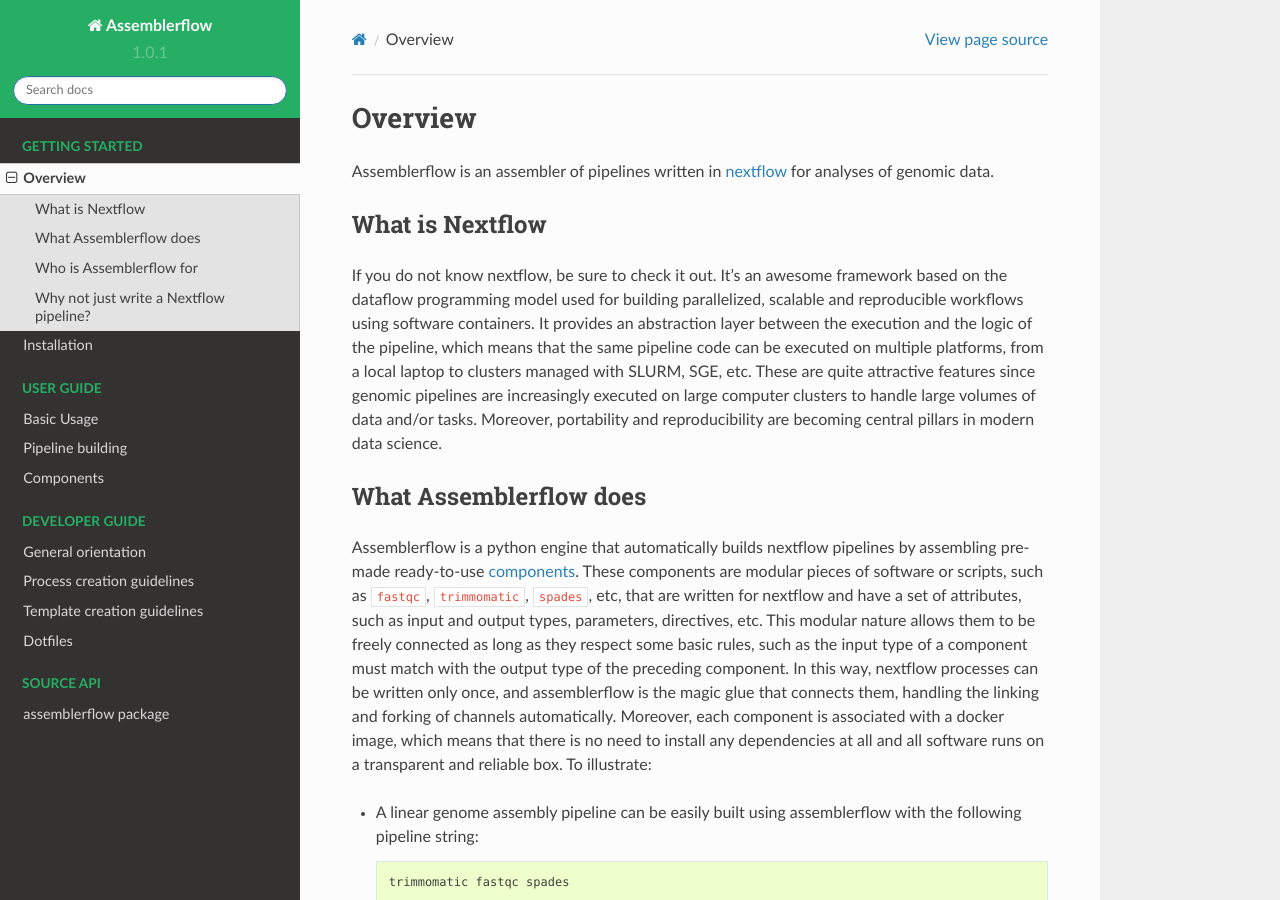
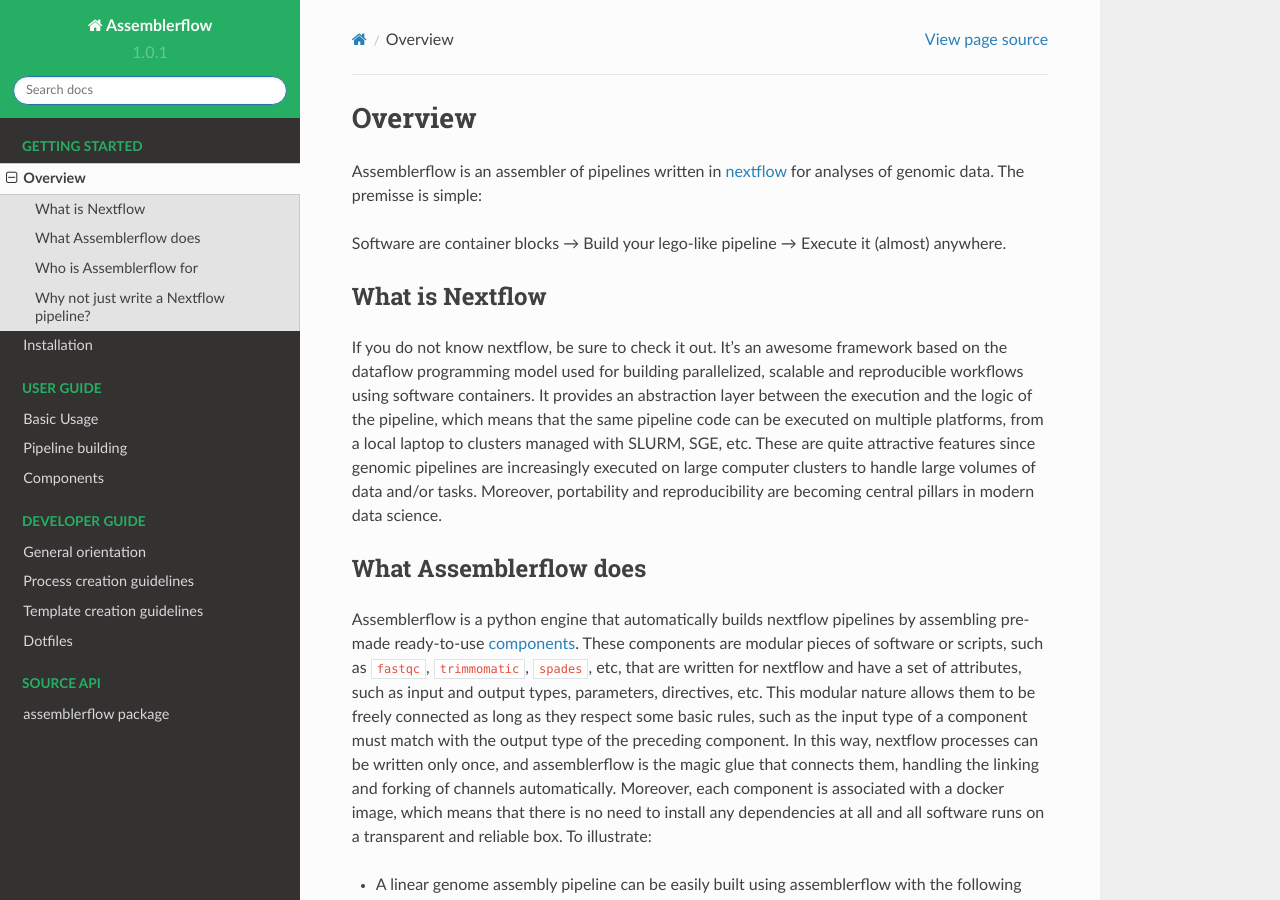
Before and after one commit to assemblerflow/flowcraft, a Sphinx documentation site: the page built from docs/getting_started/overview.rst, in a window 1280 px wide and 900 px high. Built offline with Sphinx 7.4.7 and the Read the Docs theme 2.0.0, drawn with Linux system fonts in a browser that asks for light colours.

Commit message:
Added short premise

```diff
--- a/docs/getting_started/overview.rst
+++ b/docs/getting_started/overview.rst
@@ -1,8 +1,12 @@
+..    include:: <isonum.txt>
+
 Overview
 ========
 
 Assemblerflow is an assembler of pipelines written in  nextflow_ for
-analyses of genomic data.
+analyses of genomic data. The premisse is simple:
+
+Software are container blocks |rarr| Build your lego-like pipeline |rarr| Execute it (almost) anywhere.
 
 What is Nextflow
 ::::::::::::::::
```
